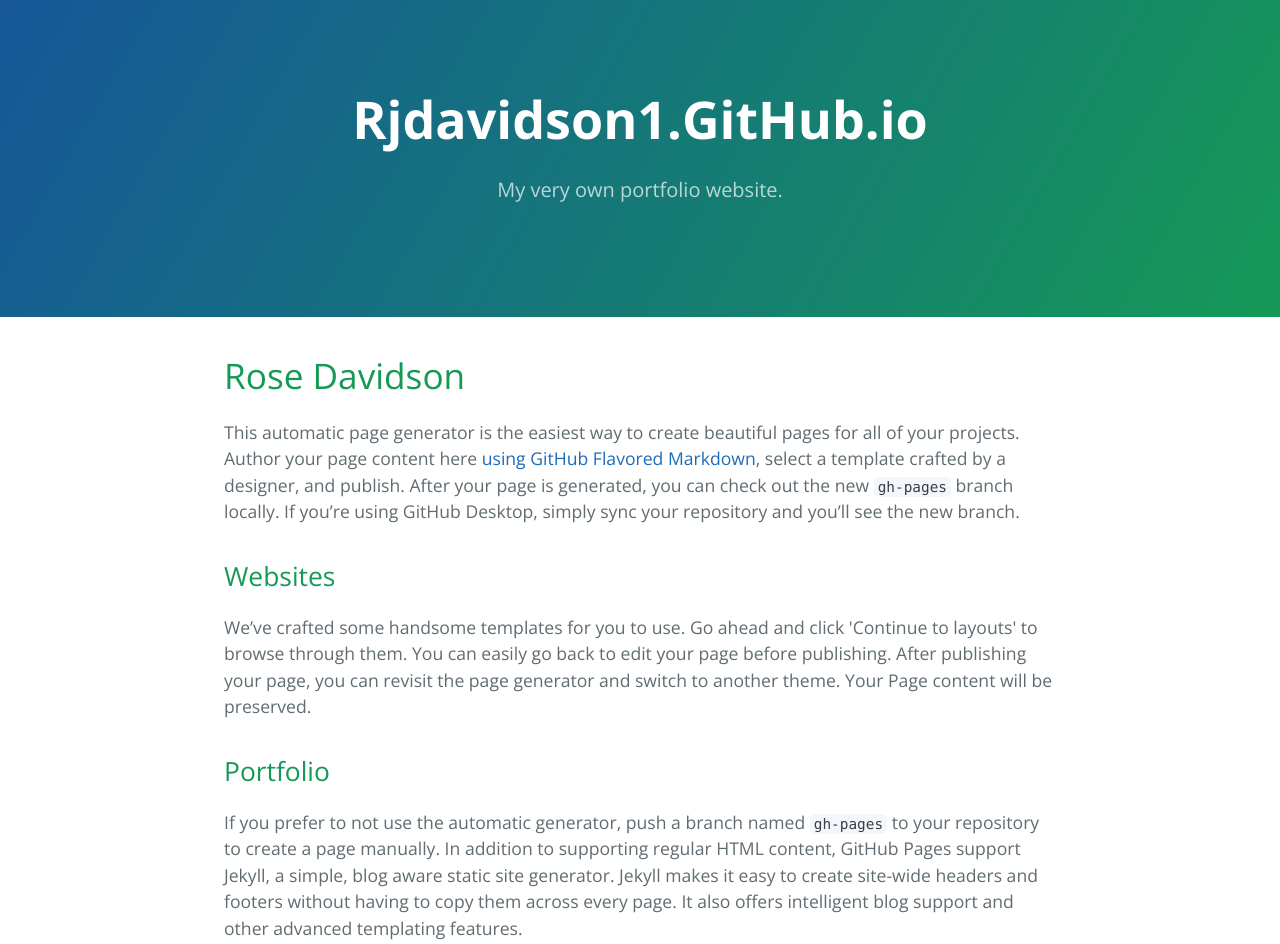
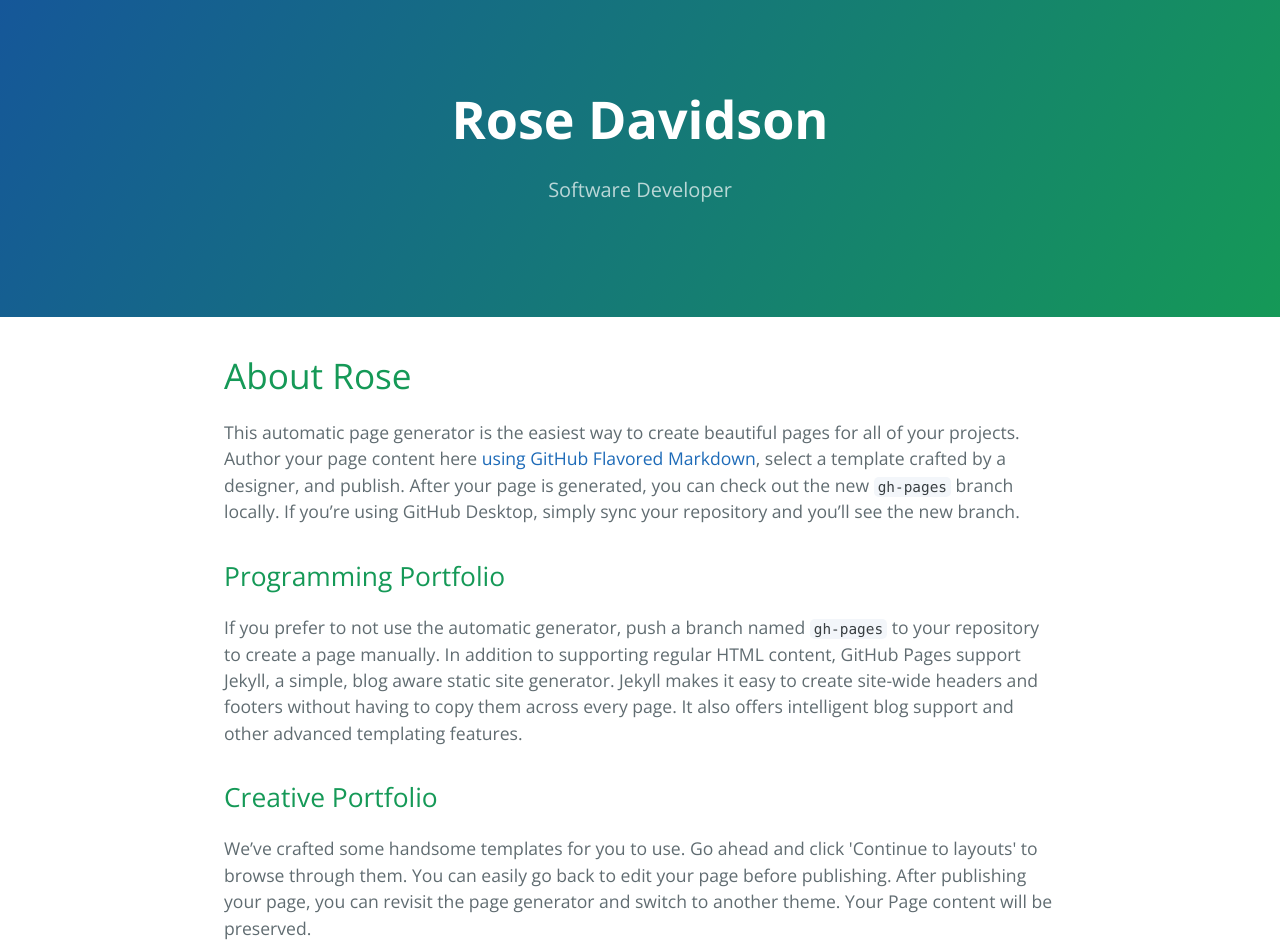
Before and after one commit to rjdavidson1/rjdavidson1.github.io, a plain HTML site: page index.html in a window 1280 px wide. Shown: the top 944 px of the page. Drawn offline with nearby package versions, Linux system fonts and the light colour scheme.

Commit message:
Replace master branch with page content via GitHub

```diff
--- a/index.html
+++ b/index.html
@@ -2,7 +2,7 @@
 <html lang="en-us">
   <head>
     <meta charset="UTF-8">
-    <title>Rjdavidson1.GitHub.io by rjdavidson1</title>
+    <title>Rose Davidson by rjdavidson1</title>
     <meta name="viewport" content="width=device-width, initial-scale=1">
     <link rel="stylesheet" type="text/css" href="stylesheets/normalize.css" media="screen">
     <link href='https://fonts.googleapis.com/css?family=Open+Sans:400,700' rel='stylesheet' type='text/css'>
@@ -11,25 +11,25 @@
   </head>
   <body>
     <section class="page-header">
-      <h1 class="project-name">Rjdavidson1.GitHub.io</h1>
-      <h2 class="project-tagline">My very own portfolio website.</h2>
+      <h1 class="project-name">Rose Davidson</h1>
+      <h2 class="project-tagline">Software Developer</h2>
     </section>
 
     <section class="main-content">
       <h1>
-<a id="rose-davidson" class="anchor" href="#rose-davidson" aria-hidden="true"><span aria-hidden="true" class="octicon octicon-link"></span></a>Rose Davidson</h1>
+<a id="about-rose" class="anchor" href="#about-rose" aria-hidden="true"><span aria-hidden="true" class="octicon octicon-link"></span></a>About Rose</h1>
 
 <p>This automatic page generator is the easiest way to create beautiful pages for all of your projects. Author your page content here <a href="https://guides.github.com/features/mastering-markdown/">using GitHub Flavored Markdown</a>, select a template crafted by a designer, and publish. After your page is generated, you can check out the new <code>gh-pages</code> branch locally. If you’re using GitHub Desktop, simply sync your repository and you’ll see the new branch.</p>
 
 <h2>
-<a id="websites" class="anchor" href="#websites" aria-hidden="true"><span aria-hidden="true" class="octicon octicon-link"></span></a>Websites</h2>
+<a id="programming-portfolio" class="anchor" href="#programming-portfolio" aria-hidden="true"><span aria-hidden="true" class="octicon octicon-link"></span></a>Programming Portfolio</h2>
+
+<p>If you prefer to not use the automatic generator, push a branch named <code>gh-pages</code> to your repository to create a page manually. In addition to supporting regular HTML content, GitHub Pages support Jekyll, a simple, blog aware static site generator. Jekyll makes it easy to create site-wide headers and footers without having to copy them across every page. It also offers intelligent blog support and other advanced templating features.</p>
+
+<h2>
+<a id="creative-portfolio" class="anchor" href="#creative-portfolio" aria-hidden="true"><span aria-hidden="true" class="octicon octicon-link"></span></a>Creative Portfolio</h2>
 
 <p>We’ve crafted some handsome templates for you to use. Go ahead and click 'Continue to layouts' to browse through them. You can easily go back to edit your page before publishing. After publishing your page, you can revisit the page generator and switch to another theme. Your Page content will be preserved.</p>
-
-<h2>
-<a id="portfolio" class="anchor" href="#portfolio" aria-hidden="true"><span aria-hidden="true" class="octicon octicon-link"></span></a>Portfolio</h2>
-
-<p>If you prefer to not use the automatic generator, push a branch named <code>gh-pages</code> to your repository to create a page manually. In addition to supporting regular HTML content, GitHub Pages support Jekyll, a simple, blog aware static site generator. Jekyll makes it easy to create site-wide headers and footers without having to copy them across every page. It also offers intelligent blog support and other advanced templating features.</p>
 
 <h2>
 <a id="resume" class="anchor" href="#resume" aria-hidden="true"><span aria-hidden="true" class="octicon octicon-link"></span></a>Resume</h2>
```
Also changed, not shown: params.json (+3 -3 lines).
